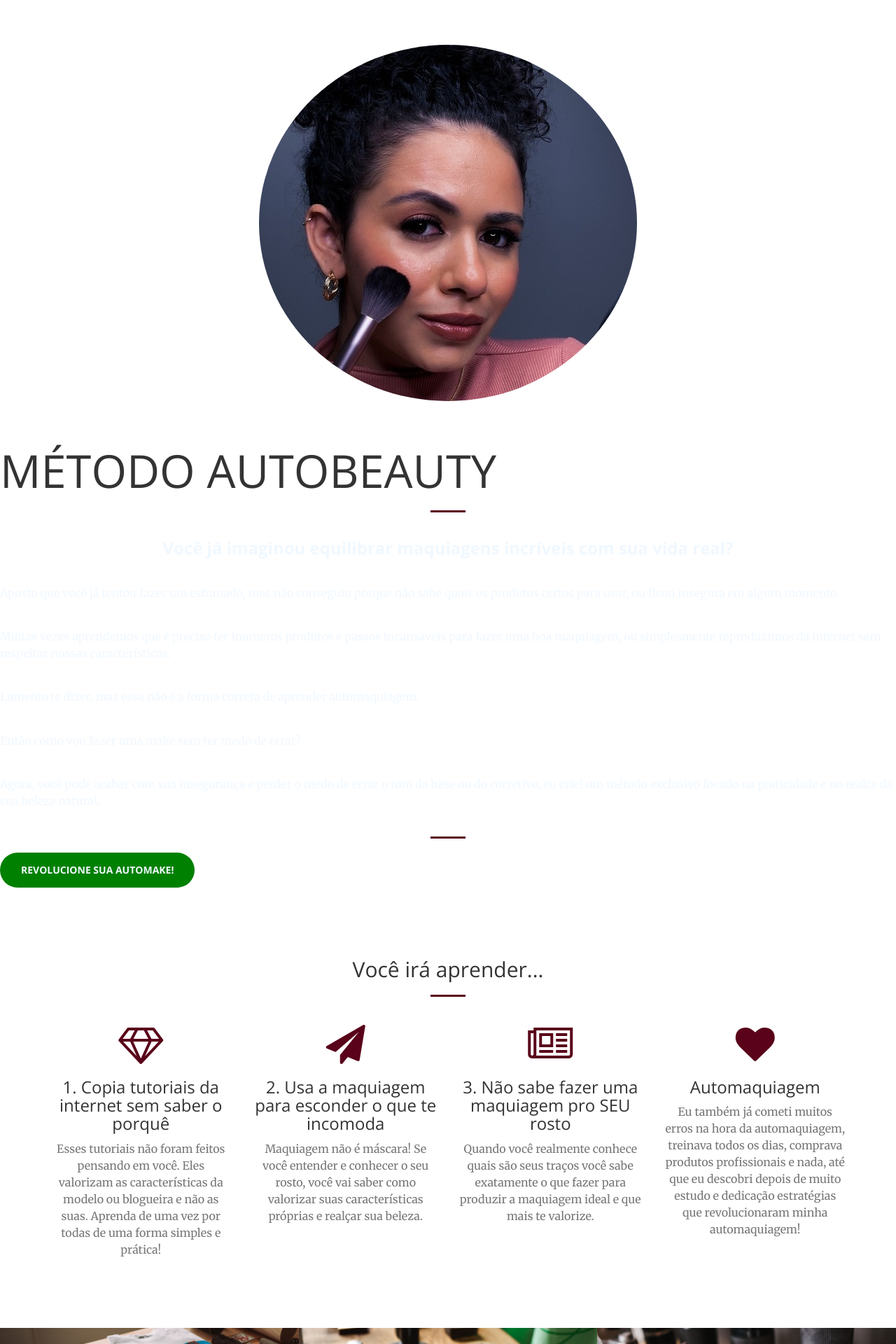
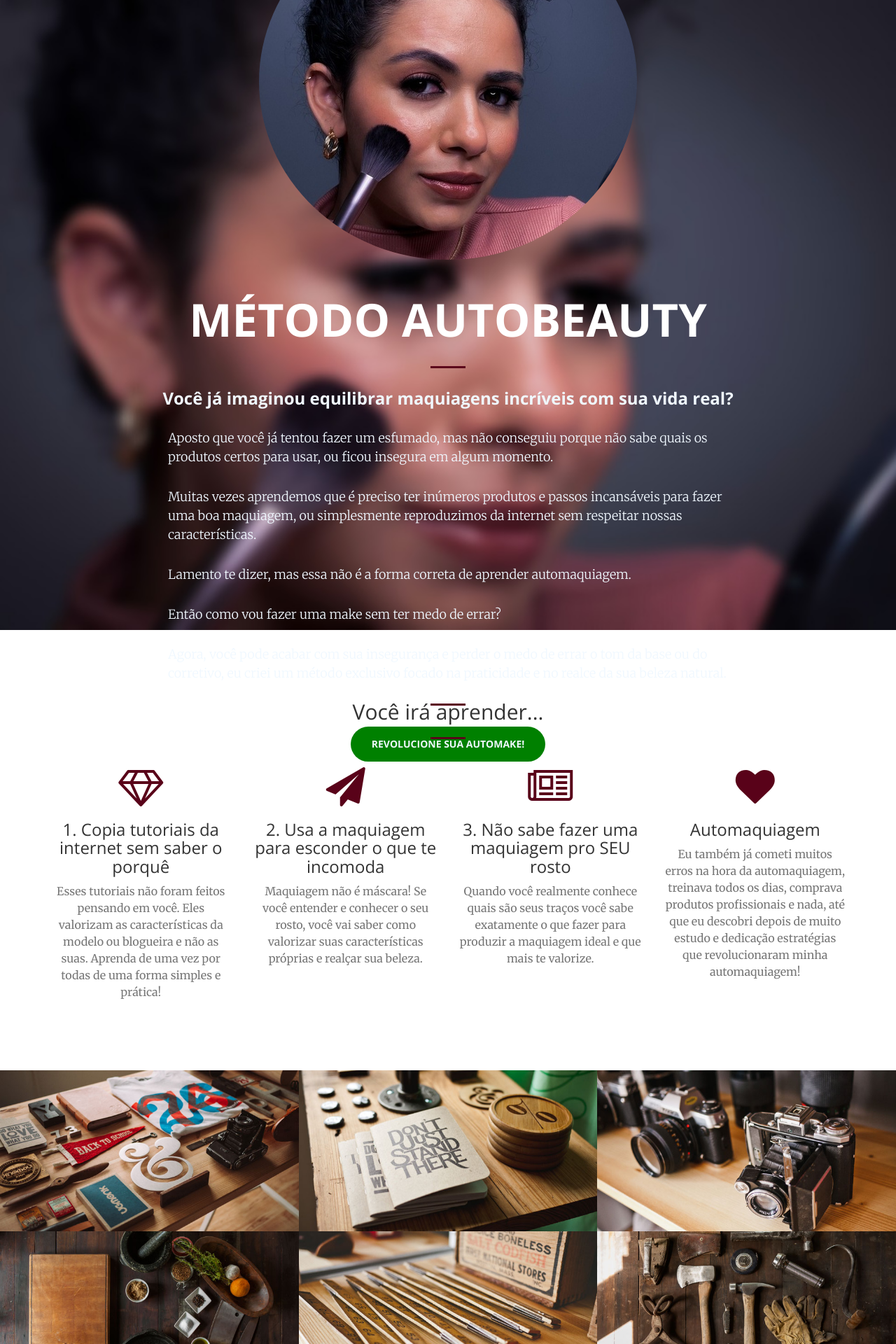
Before and after one commit to kellyeudenia/business-woman, a Jekyll site: the page built from index.html, in a window 1280 px wide. Shown: the top 1920 px of the page at 70% size. Built offline with Jekyll 4.4.1, drawn with Linux system fonts in a browser that asks for light colours.

Commit message:
Setup para a página de vendas.

```diff
--- a/_includes/header.html
+++ b/_includes/header.html
@@ -1,3 +1,4 @@
+<header style="height: 100%;">
     <div class="header-content">
         <div class="header-content-inner">
             <img src="img/profile/me.jpg" class="img-responsive"  style="border-radius: 50%; margin: 5% auto;" alt="Imagem de Eudenia Makeup segurando um pincel">
@@ -13,3 +14,4 @@
                 <a href="https://pay.hotmart.com/F76815503F" class="btn btn-default btn-xl wow tada" style="background-color: #008000; color: aliceblue;" target="_blank">REVOLUCIONE SUA AUTOMAKE!</a>
         </div>
     </div>
+</header>
```
